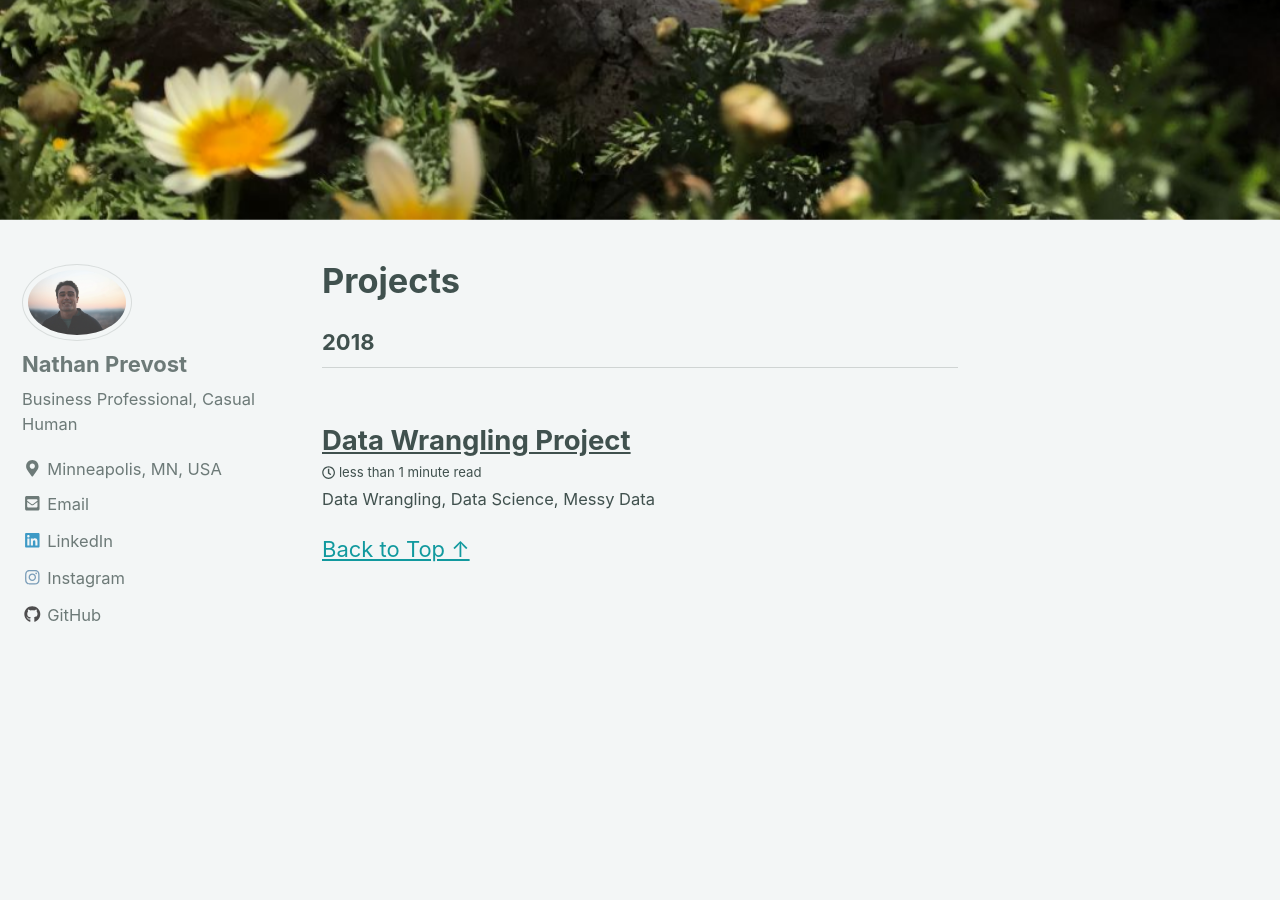
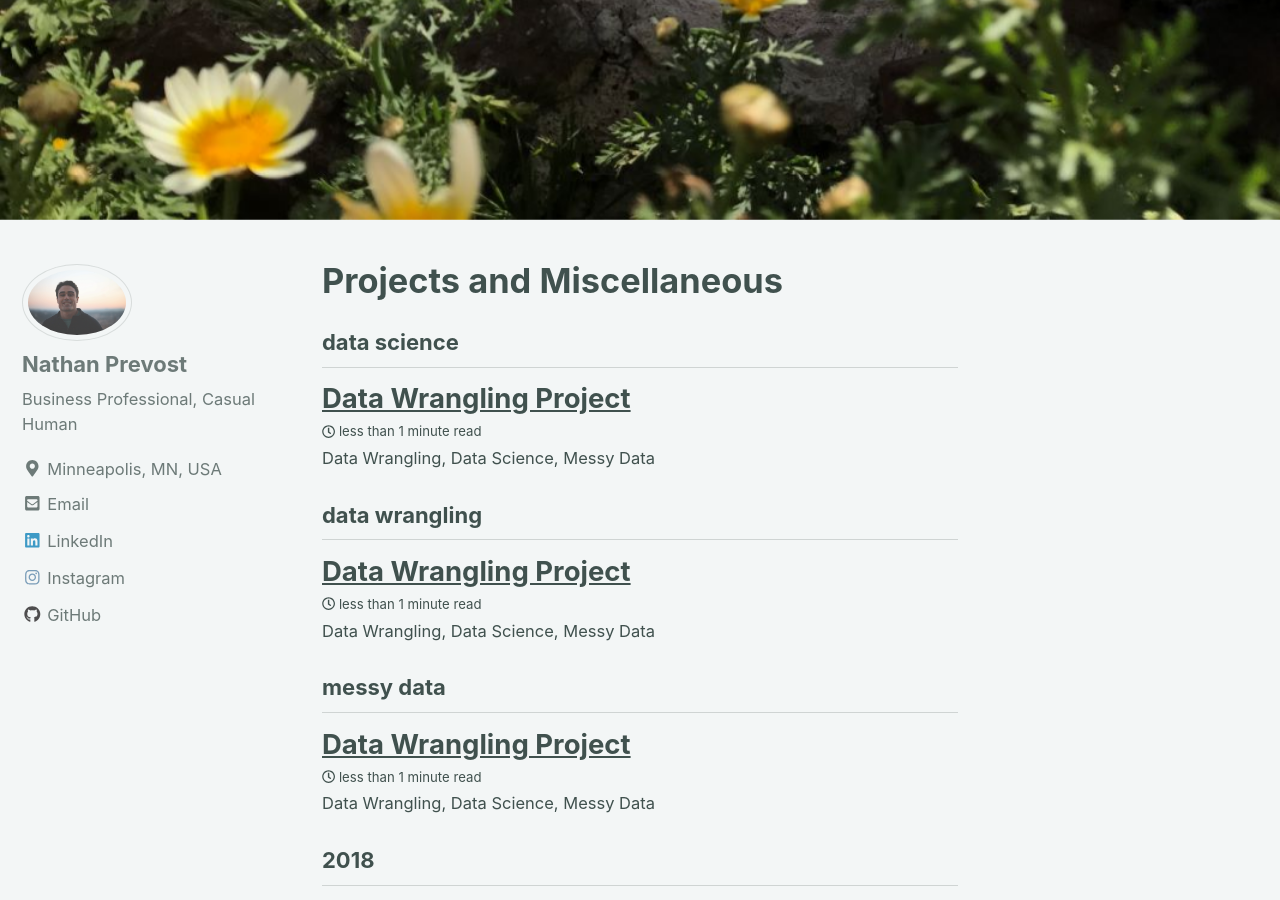
Before and after one commit to Nate-The-Walrus/Nate-The-Walrus.github.io, a Jekyll site: the page built from _pages/machinelearning.md, in a window 1280 px wide and 900 px high, scrolled down 840 px. Built offline with Jekyll 4.4.1, drawn with Linux system fonts in a browser that asks for light colours; nearby versions of some CDN libraries; some of the changed text lies outside the part shown.

Commit message:
try this

```diff
--- a/_data/navigation.yml
+++ b/_data/navigation.yml
@@ -1,9 +1,9 @@
 # main links
 main:
-  - title: "About"
+  - title: "About Me"
     url: /about/
-  - title: "Data Wrangling Projects"
-    url: /data-wrangling/
+  - title: "Projects and Miscellaneous"
+    url: /My-Projects/
   # - title: "About"
   #   url: https://mmistakes.github.io/minimal-mistakes/about/
   # - title: "Sample Posts"
--- a/_pages/machinelearning.md
+++ b/_pages/machinelearning.md
@@ -1,8 +1,21 @@
 ---
 layout: posts
-permalink: /data-wrangling/
-title: "Projects"
+permalink: /My-Projects/
+title: "Projects and Miscellaneous"
 author_profile: true
 header:
   image: "/images/Greece_01.jpg"
 ---
+
+
+
+{% include base_path %}
+{% include group-by-array collection=site.posts field="tags" %}
+
+{% for tag in group_names %}
+  {% assign posts = group_items[forloop.index0] %}
+  <h2 id="{{ tag | slugify }}" class="archive__subtitle">{{ tag }}</h2>
+  {% for post in posts %}
+    {% include archive-single.html %}
+  {% endfor %}
+{% endfor %}
```
